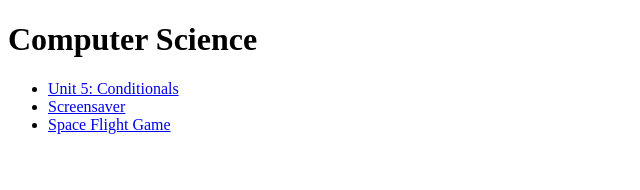
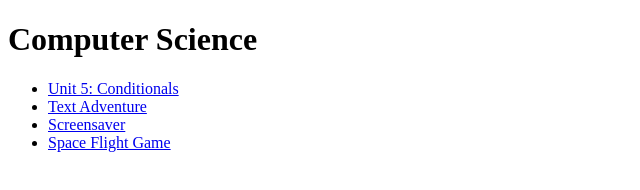
Before and after one commit to Chasmessian/Chasmessian.github.io, a plain HTML site: page index.html in a window 1280 px wide. Shown: the whole page, without its empty margins (0-640 px from the left). Drawn offline with Linux system fonts and the light colour scheme.

Commit message:
Update index.html

```diff
--- a/index.html
+++ b/index.html
@@ -13,6 +13,9 @@
             <a href="U5_Conditionals/conditionals.html">Unit 5: Conditionals</a>
         </li>
         <li>
+            <a href="textadventure.html">Text Adventure</a>
+        </li>
+        <li>
             <a href="screensaver/screensaver.html">Screensaver</a>
         </li>
         <li>
```
